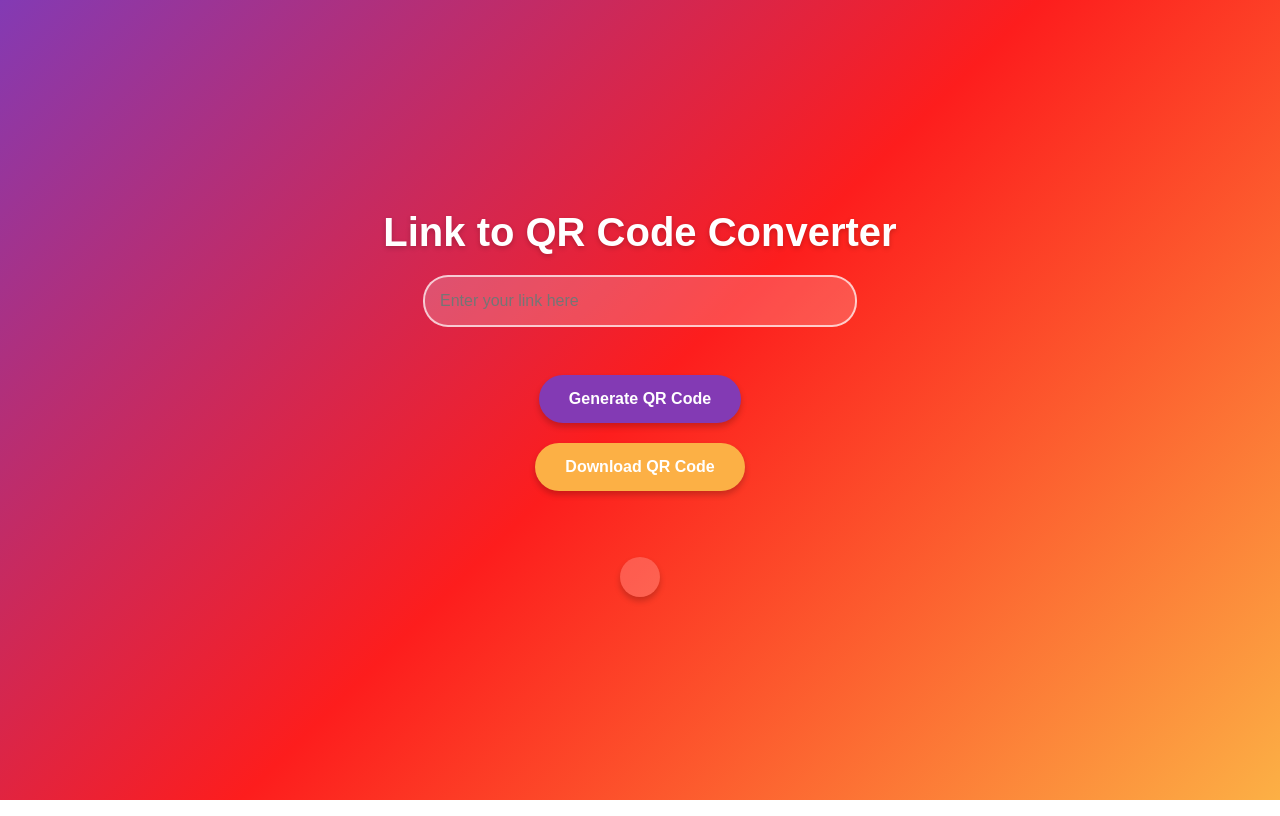
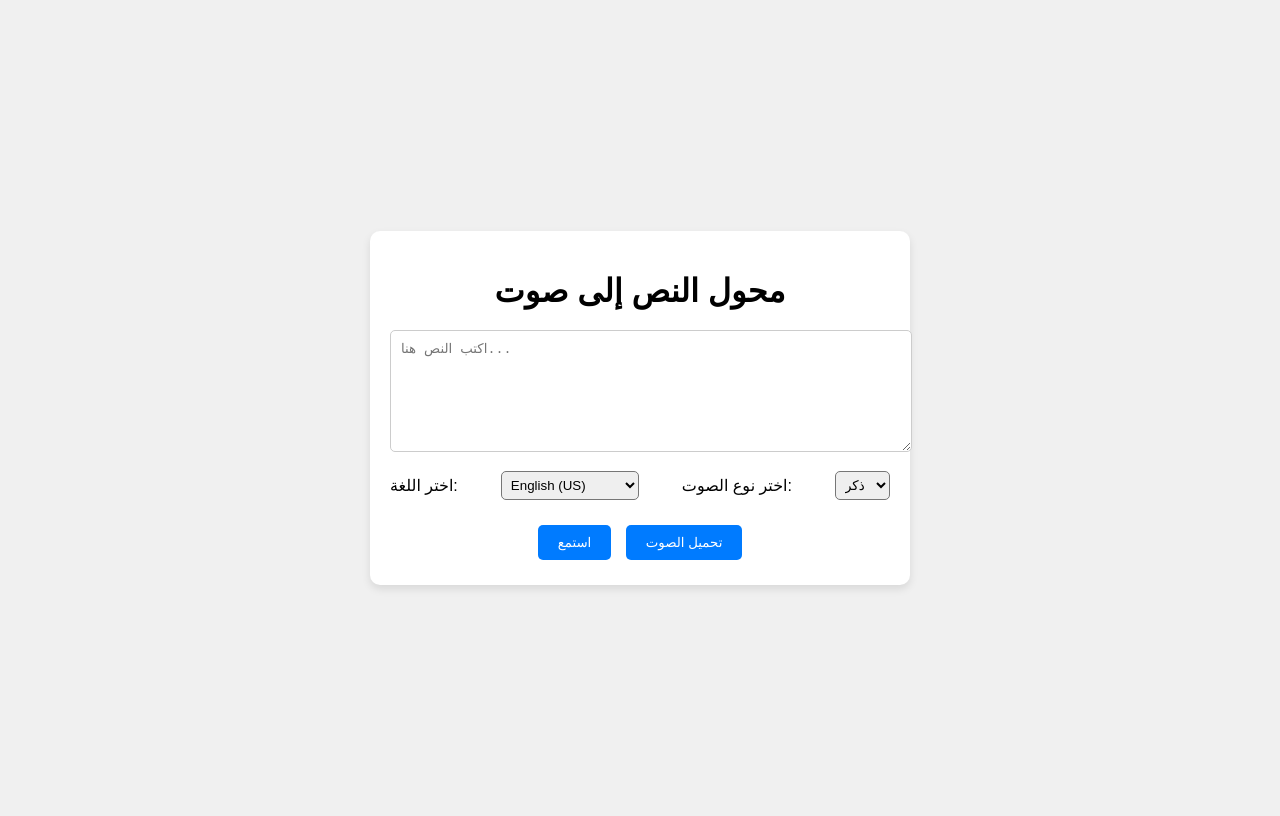
Before and after one commit to ozahouri423/appqr, a plain HTML site: page index.html in a window 1280 px wide. Drawn offline with Linux system fonts and the light colour scheme.

Commit message:
Update index.html

```diff
--- a/index.html
+++ b/index.html
@@ -1,161 +1,185 @@
 <!DOCTYPE html>
-<html lang="en">
+<html lang="ar">
 <head>
-<meta charset="UTF-8">
-<meta name="viewport" content="width=device-width, initial-scale=1.0">
-<title>Link to QR Code Converter with Download</title>
-<script src="https://cdnjs.cloudflare.com/ajax/libs/qrcodejs/1.0.0/qrcode.min.js"></script>
+    <meta charset="UTF-8">
+    <meta name="viewport" content="width=device-width, initial-scale=1.0">
+    <title>موقع تحويل النصوص إلى صوت</title>
+    <link rel="stylesheet" href="style.css">
+</head>
+<body>
+    <div class="container">
+        <h1>محول النص إلى صوت</h1>
+        <textarea id="text-input" placeholder="اكتب النص هنا..."></textarea>
+
+        <div class="options">
+            <label for="language-select">اختر اللغة:</label>
+            <select id="language-select"></select>
+
+            <label for="voice-select">اختر نوع الصوت:</label>
+            <select id="voice-select">
+                <option value="male">ذكر</option>
+                <option value="female">أنثى</option>
+            </select>
+        </div>
+
+        <button id="speak-btn">استمع</button>
+        <button id="download-btn">تحميل الصوت</button>
+    </div>
+
+    <script src="script.js"></script>
+</body>
+</html>
+
 <style>
-    /* إعدادات الجسم */
+
     body {
-        font-family: 'Arial', sans-serif;
+        display: flex;
+        align-items: center;
+        justify-content: center;
+        height: 100vh;
+        background-color: #f0f0f0;
+        font-family: Arial, sans-serif;
+    }
+
+    .container {
+        width: 90%;
+        max-width: 500px;
+        padding: 20px;
+        background-color: #fff;
+        border-radius: 10px;
+        box-shadow: 0 4px 8px rgba(0, 0, 0, 0.1);
         text-align: center;
-        margin: 0;
-        padding: 0;
-        background: linear-gradient(135deg, #833ab4, #fd1d1d, #fcb045);
-        color: #fff;
-        min-height: 100vh;
-        display: flex;
-        flex-direction: column;
-        justify-content: center;
-        align-items: center;
     }
 
     h1 {
-        font-size: 2.5rem;
         margin-bottom: 20px;
-        text-shadow: 0px 2px 5px rgba(0, 0, 0, 0.2);
     }
 
-    input {
-        padding: 15px;
-        width: 90%;
-        max-width: 400px;
-        margin-bottom: 20px;
-        border: 2px solid rgba(255, 255, 255, 0.7);
-        border-radius: 25px;
-        background: rgba(255, 255, 255, 0.2);
-        color: #fff;
-        outline: none;
-        font-size: 1rem;
-        transition: all 0.3s ease-in-out;
+    textarea {
+        width: 100%;
+        height: 100px;
+        margin-bottom: 15px;
+        padding: 10px;
+        border-radius: 5px;
+        border: 1px solid #ccc;
     }
 
-    input:focus {
-        background: rgba(255, 255, 255, 0.5);
-        border-color: #fff;
+    .options {
+        display: flex;
+        justify-content: space-between;
+        align-items: center;
+        margin-bottom: 20px;
+    }
+
+    select {
+        padding: 5px;
+        border-radius: 5px;
     }
 
     button {
-        padding: 15px 30px;
-        margin: 10px;
+        padding: 10px 20px;
+        margin: 5px;
         border: none;
-        border-radius: 25px;
-        font-size: 1rem;
-        font-weight: bold;
+        border-radius: 5px;
+        background-color: #007bff;
+        color: #fff;
         cursor: pointer;
-        transition: all 0.3s ease-in-out;
-        box-shadow: 0px 4px 6px rgba(0, 0, 0, 0.2);
+        transition: background-color 0.3s;
     }
 
     button:hover {
-        transform: translateY(-2px);
-        box-shadow: 0px 8px 10px rgba(0, 0, 0, 0.3);
+        background-color: #0056b3;
     }
 
-    button:active {
-        transform: translateY(0px);
-        box-shadow: 0px 4px 6px rgba(0, 0, 0, 0.2);
+</style>
+
+
+<script>
+
+    // عناصر HTML
+const textInput = document.getElementById('text-input');
+const languageSelect = document.getElementById('language-select');
+const voiceSelect = document.getElementById('voice-select');
+const speakBtn = document.getElementById('speak-btn');
+const downloadBtn = document.getElementById('download-btn');
+
+// تهيئة اللغات والأصوات
+function populateLanguages() {
+    const languages = [
+        { code: 'en-US', name: 'English (US)' },
+        { code: 'ar-SA', name: 'العربية (السعودية)' },
+        { code: 'fr-FR', name: 'Français (France)' },
+        { code: 'es-ES', name: 'Español (Spain)' },
+    ];
+
+    languages.forEach(language => {
+        const option = document.createElement('option');
+        option.value = language.code;
+        option.textContent = language.name;
+        languageSelect.appendChild(option);
+    });
+}
+
+// تحويل النص إلى صوت
+function speakText() {
+    const text = textInput.value;
+    const language = languageSelect.value;
+    const isMaleVoice = voiceSelect.value === 'male';
+
+    if (!text) {
+        alert('يرجى إدخال النص!');
+        return;
     }
 
-    #downloadButton {
-        background: #fcb045;
-        color: #fff;
+    const utterance = new SpeechSynthesisUtterance(text);
+    utterance.lang = language;
+
+    // اختيار نوع الصوت
+    const voices = speechSynthesis.getVoices();
+    const selectedVoice = voices.find(voice =>
+        voice.lang === language && (isMaleVoice ? voice.name.includes('Male') : voice.name.includes('Female'))
+    );
+
+    if (selectedVoice) {
+        utterance.voice = selectedVoice;
     }
 
-    #downloadButton:hover {
-        background: #fd1d1d;
-    }
+    speechSynthesis.speak(utterance);
+}
 
-    button:first-of-type {
-        background: #833ab4;
-        color: #fff;
-    }
+// تحميل الصوت كملف
+function downloadAudio() {
+    const text = textInput.value;
+    const language = languageSelect.value;
+    const utterance = new SpeechSynthesisUtterance(text);
+    utterance.lang = language;
 
-    button:first-of-type:hover {
-        background: #fd1d1d;
-    }
+    const mediaRecorder = new MediaRecorder(window.stream);
+    const chunks = [];
 
-    #qrcode {
-        margin: 20px auto;
-        background: rgba(255, 255, 255, 0.2);
-        padding: 20px;
-        border-radius: 25px;
-        box-shadow: 0px 4px 6px rgba(0, 0, 0, 0.2);
-        display: inline-block;
-    }
-</style>
-</head>
-<body>
+    mediaRecorder.ondataavailable = event => {
+        chunks.push(event.data);
+    };
 
-<h1>Link to QR Code Converter</h1>
-<input type="text" id="linkInput" placeholder="Enter your link here">
-<br>
-<button onclick="generateQRCode()">Generate QR Code</button>
-<button id="downloadButton" onclick="downloadQRCode()">Download QR Code</button>
-<br><br>
-<div id="qrcode"></div>
+    mediaRecorder.onstop = () => {
+        const blob = new Blob(chunks, { type: 'audio/mp3' });
+        const url = URL.createObjectURL(blob);
+        const link = document.createElement('a');
+        link.href = url;
+        link.download = 'text-to-speech.mp3';
+        link.click();
+    };
 
-<script>
-    let qrCode;
+    mediaRecorder.start();
+    speechSynthesis.speak(utterance);
+    utterance.onend = () => mediaRecorder.stop();
+}
 
-    function generateQRCode() {
-        const link = document.getElementById("linkInput").value;
-        const qrCodeContainer = document.getElementById("qrcode");
-        const downloadButton = document.getElementById("downloadButton");
+// إضافة الأحداث
+speakBtn.addEventListener('click', speakText);
+downloadBtn.addEventListener('click', downloadAudio);
 
-        // Clear previous QR Code and hide download button
-        qrCodeContainer.innerHTML = "";
-        downloadButton.style.display = "none";
+// تهيئة الموقع
+populateLanguages();
 
-        // Check if the input is not empty
-        if (link.trim() === "") {
-            alert("Please enter a valid link!");
-            return;
-        }
-
-        // Generate QR Code
-        qrCode = new QRCode(qrCodeContainer, {
-            text: link,
-            width: 256,
-            height: 256,
-            colorDark: "#000000",
-            colorLight: "#ffffff",
-        });
-
-        // Show the download button after QR Code is generated
-        downloadButton.style.display = "inline-block";
-    }
-
-    function downloadQRCode() {
-        if (!qrCode) {
-            alert("Please generate a QR Code first before downloading!");
-            return;
-        }
-
-        // Find the <img> element inside the QR Code container
-        const qrCodeImage = document.querySelector("#qrcode img");
-
-        if (qrCodeImage) {
-            const link = document.createElement("a");
-            link.href = qrCodeImage.src;
-            link.download = "qrcode.png";
-            link.click();
-        } else {
-            alert("QR Code image not found!");
-        }
-    }
 </script>
-
-</body>
-</html>
```
